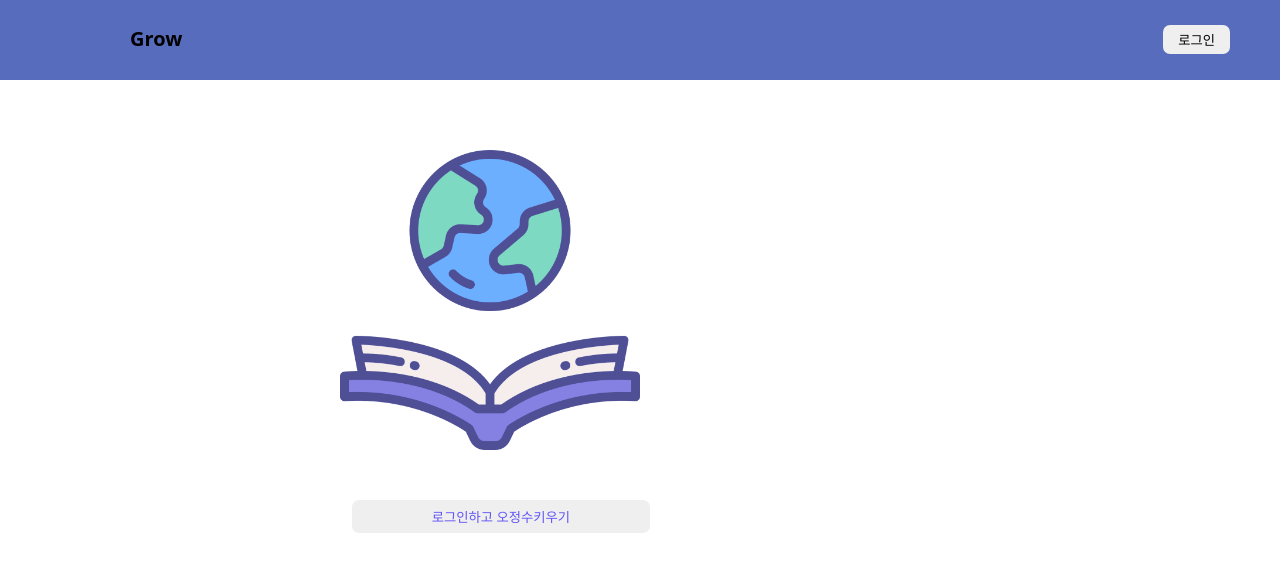
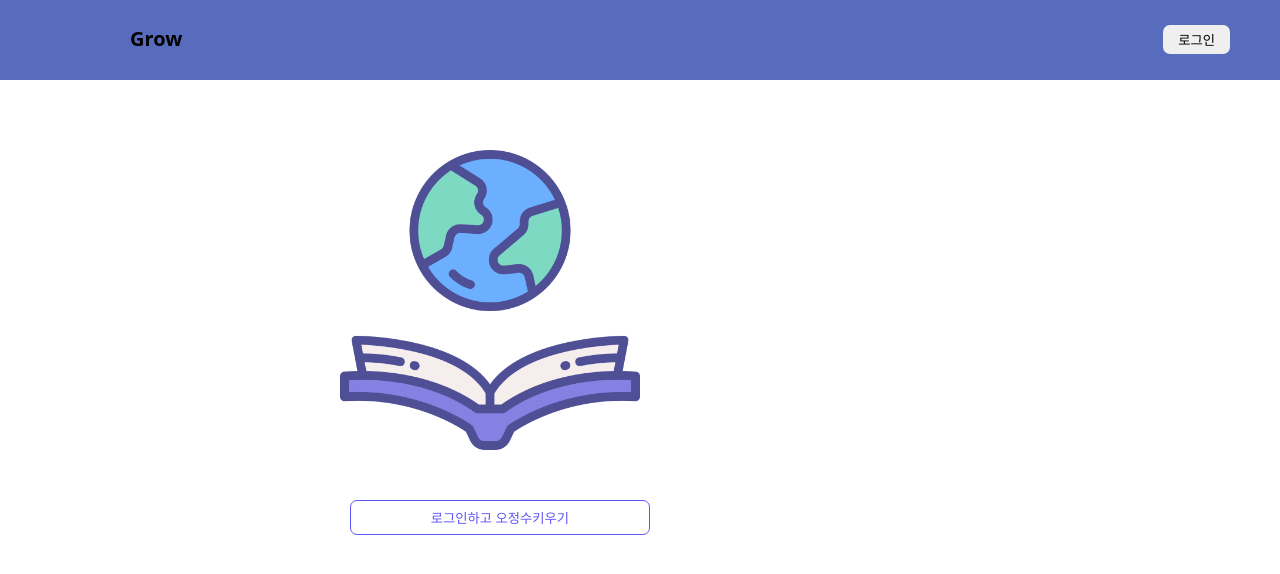
Before and after one commit to wheeeung/Grow-frontend, a React (Create React App) app: page / in a window 1280 px wide. Shown: the top 574 px of the page. Built offline with nearby package versions, Linux system fonts and the light colour scheme; a web font is replaced by a local one.

Commit message:
feat:: add main page

```diff
--- a/src/components/common/header/index.jsx
+++ b/src/components/common/header/header.jsx
@@ -15,8 +15,6 @@ const Header = () => {
           <button style={loginStyle}>로그인</button>
         </div>
       </header>
-      <img src={logo} style={bodyImage} />
-      <button style={buttonStyle}>로그인하고 오정수키우기</button>
     </div>
   );
 };
@@ -66,24 +64,4 @@ const loginStyle = {
   right: "50px",
 };
 
-const bodyImage = {
-  width: "300px",
-  height: "300px",
-  position: "absolute",
-  top: "150px",
-  right: "640px",
-};
-
-const buttonStyle = {
-  borderRadius: "7px",
-  color: "#6255F6",
-  borderColor: "#6255F6",
-  background: "#FFFFF",
-  padding: "7px 80px",
-
-  position: "absolute",
-  top: "500px",
-  right: "630px",
-}
-
 export default Header;
--- a/src/pages/main/index.jsx
+++ b/src/pages/main/index.jsx
@@ -1,9 +1,36 @@
-import Header from "../../components/common/header";
+import Header from "../../components/common/header/header.jsx";
+import { logo } from "../../assets";
 
 const Main = () => {
   return (
+    <div>
       <Header />
+      <img src={logo} style={bodyImage} />
+      <button style={buttonStyle}>로그인하고 오정수키우기</button>
+    </div>
+
   );
 };
 
+const bodyImage = {
+  width: "300px",
+  height: "300px",
+  position: "absolute",
+  top: "150px",
+  right: "640px",
+};
+
+const buttonStyle = {
+  borderRadius: "7px",
+  border: "1px solid",
+  color: "#6255F6",
+  borderColor: "#6255F6",
+  backgroundColor: "#FFFFFF",
+  padding: "7px 80px",
+
+  position: "absolute",
+  top: "500px",
+  right: "630px",
+}
+
 export default Main;
```
